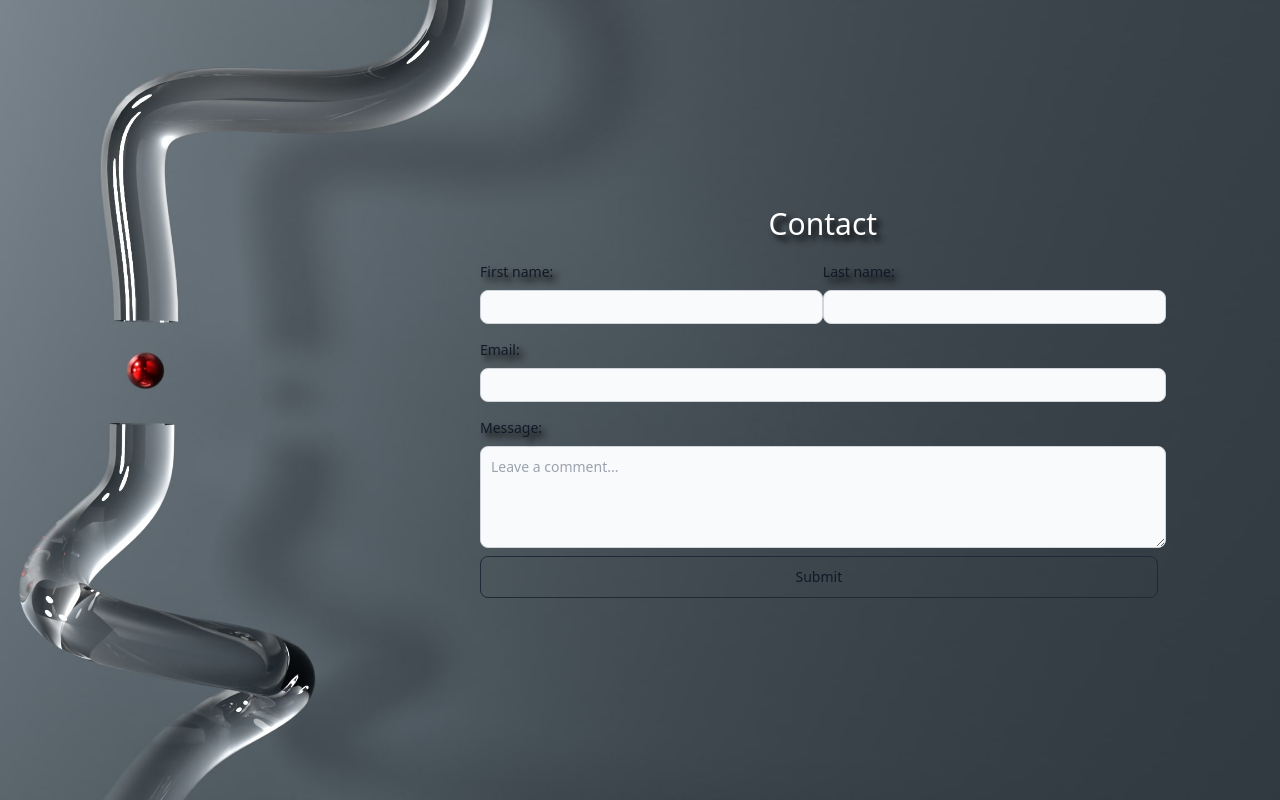
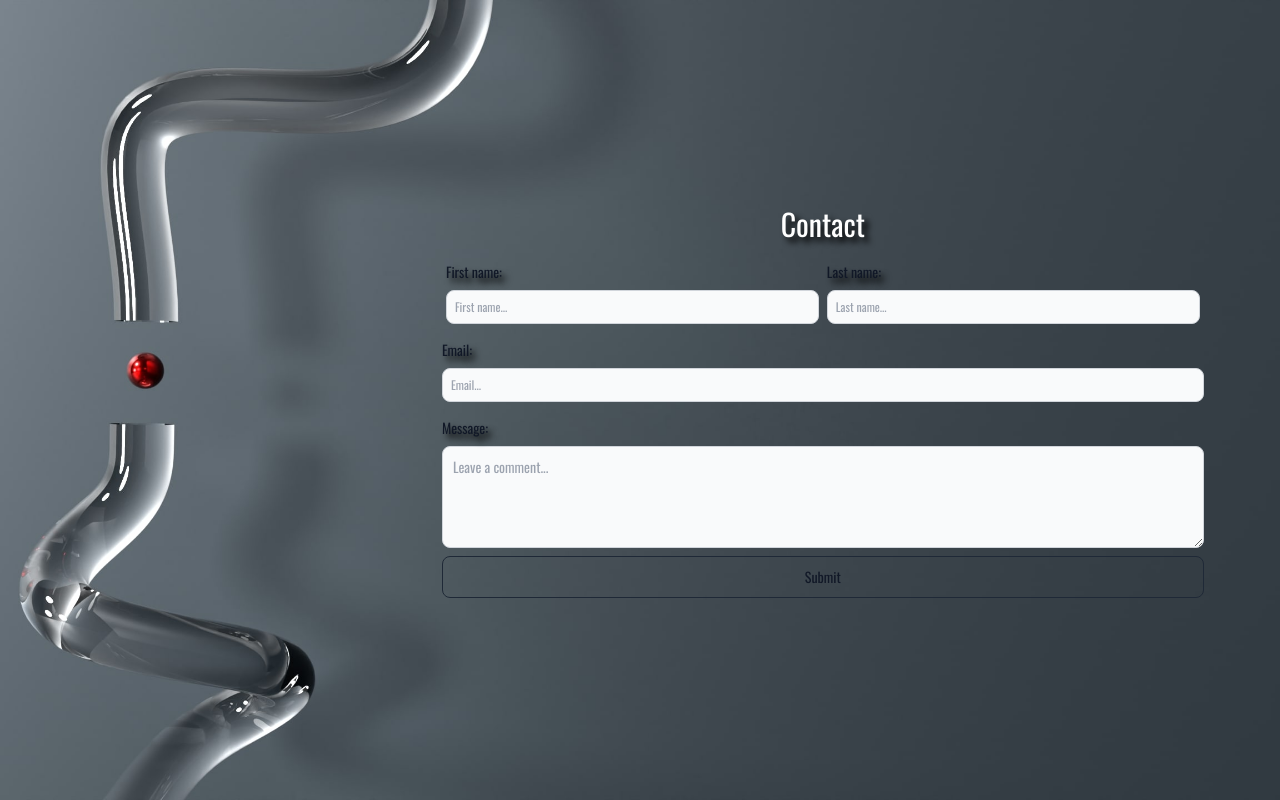
Before and after one commit to OmarMahmoud97/NextJs-Portfolio, a Next.js app: page /contact in a window 1280 px wide. Built offline with nearby package versions, Linux system fonts and the light colour scheme.

Commit message:
final styling adjustments for contact page and add font to entire website

```diff
--- a/app/contact/page.jsx
+++ b/app/contact/page.jsx
@@ -6,9 +6,9 @@ function Contact() {
       <div className=" w-2/5 h-screen"></div>
       <div className="lg:w-full h-screen flex flex-col items-center justify-center">
         <h1 className=" text-white text-3xl textshadow my-3">Contact</h1>
-        <form action="" className="flex flex-col w-9/12">
+        <form action="" className="max-w-3xl flex flex-col w-10/12">
           <div className="flex items-center justify-between">
-            <div className="w-6/12 my-2">
+            <div className="mx-1 w-6/12 my-2">
               <label
                 for="small-input"
                 className=" textshadow block mb-2 text-sm font-medium text-gray-900 dark:text-white"
@@ -17,11 +17,12 @@ function Contact() {
               </label>
               <input
                 type="text"
+                placeholder="First name..."
                 id="small-input"
-                className="block w-full p-2 text-gray-900 border border-gray-300 rounded-lg bg-gray-50 sm:text-xs focus:ring-blue-500 focus:border-blue-500 dark:bg-gray-700 dark:border-gray-600 dark:placeholder-gray-400 dark:text-white dark:focus:ring-blue-500 dark:focus:border-blue-500"
+                className=" block w-full p-2 text-gray-900 border border-gray-300 rounded-lg bg-gray-50 sm:text-xs focus:ring-blue-500 focus:border-blue-500 dark:bg-gray-700 dark:border-gray-600 dark:placeholder-gray-400 dark:text-white dark:focus:ring-blue-500 dark:focus:border-blue-500"
               />
             </div>
-            <div className="w-6/12 my-2">
+            <div className="mx-1 w-6/12 my-2">
               <label
                 for="small-input"
                 className=" textshadow block mb-2 text-sm font-medium text-gray-900 dark:text-white"
@@ -30,6 +31,7 @@ function Contact() {
               </label>
               <input
                 type="text"
+                placeholder="Last name..."
                 id="small-input"
                 className="block w-full p-2 text-gray-900 border border-gray-300 rounded-lg bg-gray-50 sm:text-xs focus:ring-blue-500 focus:border-blue-500 dark:bg-gray-700 dark:border-gray-600 dark:placeholder-gray-400 dark:text-white dark:focus:ring-blue-500 dark:focus:border-blue-500"
               />
@@ -45,6 +47,7 @@ function Contact() {
             <input
               type="text"
               id="small-input"
+              placeholder="Email..."
               className="block w-full p-2 text-gray-900 border border-gray-300 rounded-lg bg-gray-50 sm:text-xs focus:ring-blue-500 focus:border-blue-500 dark:bg-gray-700 dark:border-gray-600 dark:placeholder-gray-400 dark:text-white dark:focus:ring-blue-500 dark:focus:border-blue-500"
             />
           </div>
@@ -64,7 +67,7 @@ function Contact() {
           </div>
           <button
             type="button"
-            class="text-gray-900 hover:text-white border border-gray-800 hover:bg-gray-900 focus:ring-4 focus:outline-none focus:ring-gray-300 font-medium rounded-lg text-sm px-5 py-2.5 text-center mr-2 mb-2 dark:border-gray-600 dark:text-gray-400 dark:hover:text-white dark:hover:bg-gray-600 dark:focus:ring-gray-800"
+            className="text-gray-900 hover:text-white border border-gray-800 hover:bg-gray-900 focus:ring-4 focus:outline-none focus:ring-gray-300 font-medium rounded-lg text-sm px-5 py-2.5 text-center  mb-2 dark:border-gray-600 dark:text-gray-400 dark:hover:text-white dark:hover:bg-gray-600 dark:focus:ring-gray-800"
           >
             Submit
           </button>
--- a/app/landing-text.jsx
+++ b/app/landing-text.jsx
@@ -98,7 +98,7 @@ function LandingText() {
   return (
     <article className=" top-0 fixed w-full flex items-end flex-col justify-center h-full z-0 ">
       <div className="flex flex-row items-center justify-center w-full absolute">
-        <div className=" z-10 w-full flex items-center flex-col absolute w-4/5">
+        <div className=" z-10 flex items-center flex-col absolute w-4/5">
           <h1
             ref={nameRef}
             className="textshadow landing-name text-white z-10 text-5xl w-full"
@@ -113,19 +113,25 @@ function LandingText() {
           </h2>
         </div>
         <div className="z-0 flex align-middle justify-center">
-          <h3
+          <p
             ref={introRef}
-            className="textshadow landing-intro text-white rounded-lg p-4 text-center text-2xl w-full md:w-1/2 "
+            className=" textshadow landing-intro text-white rounded-lg p-4 text-center  w-full md:w-1/2 text-xl "
           >
             It has been said a picture can paint a thousand words. I believe a
             website, an interactive picture, which can be experienced fully by
             the user, an entire world for them to immerse themselves in, can
             speak volumes. <br />
             <br />
-            The internet is an ever growing part of our society and I intend to
-            challenge its creative limitations to provide users with the most
-            immersive experience possible.
-          </h3>
+            As technology continues to evolve, I am dedicated to creating
+            interactive and engaging digital experiences for users. From
+            designing and developing websites to building custom applications,
+            my goal is to bring my clients' visions to life.
+            <br />
+            <br /> I enjoy staying up-to-date with the latest technologies and
+            industry trends to ensure that my work is cutting-edge and
+            efficient. I am excited to continue pushing the limits of the
+            digital world, and I invite you to explore my portfolio.
+          </p>
         </div>
       </div>
       <div ref={toolsRef} className="landing-tools w-full absolute">
--- a/app/layout.jsx
+++ b/app/layout.jsx
@@ -1,10 +1,14 @@
 import "./globals.css";
-
+import { Oswald } from "@next/font/google";
+const oswald = Oswald({
+  subsets: ["latin"],
+  weight: ["400", "700"],
+});
 export default function RootLayout({ children }) {
   return (
     <html lang="en">
       <head />
-      <body>{children}</body>
+      <body className={oswald.className}>{children}</body>
     </html>
   );
 }
--- a/app/navPage.jsx
+++ b/app/navPage.jsx
@@ -1,6 +1,4 @@
 "use client";
-import { useRef, useEffect } from "react";
-import Link from "next/link";
 import Zoom from "react-reveal/Zoom";
 import Image from "next/image";
 import Penguin from "../public/nav/penguin.gif";
@@ -12,9 +10,12 @@ import Linkedin from "../public/social-icons/linkedin.gif";
 import "./nav-anim.css";
 function NavPage() {
   return (
-    <div className="w-full h-screen bg-black z-50 flex align-center justify-center">
+    <div
+      id="nav"
+      className="w-full h-screen bg-black z-50 flex align-center justify-center"
+    >
       <div className="absolute">
-        <Zoom id="nav" className="z-50" top delay={400}>
+        <Zoom className="z-50" top delay={400}>
           <div
             unoptimized={true}
             priority
@@ -43,7 +44,7 @@ function NavPage() {
           </a>
         </div>
         <div className="nav-container z-50">
-          <Link href="/projects" className="nav-label z-50 cursor-pointer">
+          <a href="/projects" className="nav-label z-50 cursor-pointer">
             <div className="button">
               <Image className="nav-icon" src={Projects} alt="projects icon" />
               <div className="blurred">
@@ -52,8 +53,8 @@ function NavPage() {
               </div>
             </div>
             <div className="nav-span">Projects</div>
-          </Link>
-          <Link href="/more" className="nav-label nav-label-middle">
+          </a>
+          <a href="/more" className="nav-label nav-label-middle">
             <div className="button">
               <Image className="nav-icon" src={Penguin} alt="penguin icon" />
               <div className="blurred">
@@ -62,8 +63,8 @@ function NavPage() {
               </div>
             </div>
             <div className="nav-span">More about me</div>
-          </Link>
-          <Link href="/contact" className="nav-label">
+          </a>
+          <a href="/contact" className="nav-label">
             <div className="button">
               <Image className="nav-icon" src={Contact} alt="mail icon" />
               <div className="blurred">
@@ -72,7 +73,7 @@ function NavPage() {
               </div>
             </div>
             <div className="nav-span">Contact</div>
-          </Link>
+          </a>
         </div>
       </Zoom>
     </div>
--- a/app/projects/page.jsx
+++ b/app/projects/page.jsx
@@ -1,13 +1,10 @@
-"use client";
 import Button from "@/components/liquidButton/liquidButton";
 // import Link from "next/link";
 
 function Projects() {
   return (
     <div className="project text-white h-screen w-screen">
-      {/* <Link href="/#nav">
-        <Button />
-      </Link> */}
+      <Button />
     </div>
   );
 }
--- a/components/liquidButton/liquidButton.css
+++ b/components/liquidButton/liquidButton.css
@@ -128,7 +128,7 @@
     height: 5rem;
     top: 0;
     left: 0;
-    background-color: rgb(15, 65, 108);
+    background-color: #4b667e;
     border-radius: 100%;
     transition: 2s cubic-bezier(0, 2, 0.61, -0.05);
   }
@@ -224,7 +224,7 @@
     height: 8rem;
     top: 0;
     left: 0;
-    background-color: rgb(15, 65, 108);
+    background-color: #4b667e;
     border-radius: 100%;
     transition: 2s cubic-bezier(0, 2, 0.61, -0.05);
   }
--- a/components/liquidButton/liquidButton.jsx
+++ b/components/liquidButton/liquidButton.jsx
@@ -1,11 +1,11 @@
 import Arrow from "../../public/stack-icons/arrow.png";
 import Image from "next/image";
 import "./liquidButton.css";
-
+import Link from "next/link";
 function Button() {
   return (
     <>
-      <a href="/#nav">
+      <a href="/#nav" passHref>
         <div className="button">
           <Image className="nav-icon" src={Arrow} alt="projects icon" />
           <div className="blurred">
--- a/next.config.js
+++ b/next.config.js
@@ -3,6 +3,7 @@ const nextConfig = {
   experimental: {
     appDir: true,
   },
-}
+  pageExtensions: ["js", "jsx"],
+};
 
-module.exports = nextConfig
+module.exports = nextConfig;
--- a/package.json
+++ b/package.json
@@ -9,7 +9,7 @@
     "lint": "next lint"
   },
   "dependencies": {
-    "@next/font": "13.1.3",
+    "@next/font": "^13.1.3",
     "eslint": "8.32.0",
     "eslint-config-next": "13.1.3",
     "gsap": "^3.11.4",
```
Also changed, not shown: 1 other file (tests, documents, lock files or other folders).
